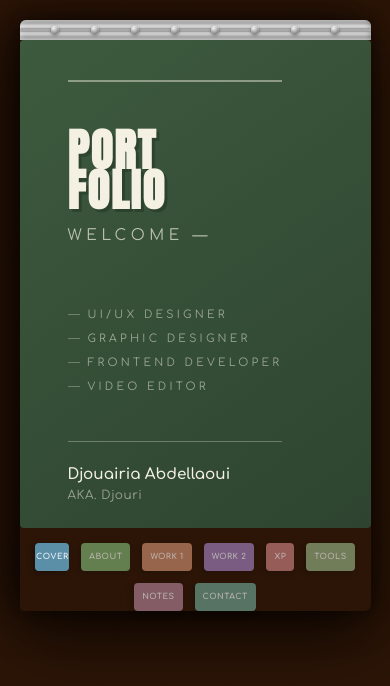
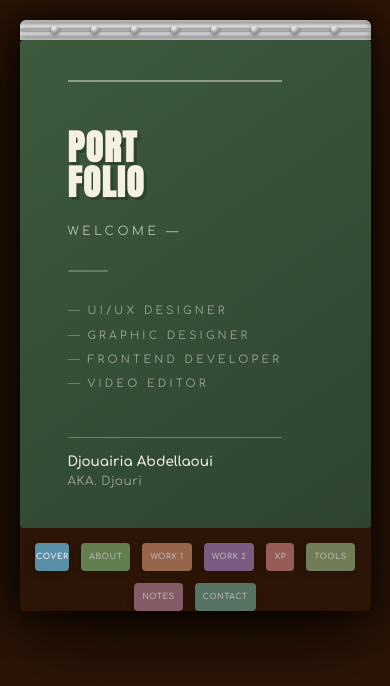
Before and after one commit to Djouriabd/Portfolio, a Next.js app: page / in a window 390 px wide. Shown: the top 686 px of the page. Built offline with nearby package versions, Linux system fonts and the light colour scheme.

Commit message:
fix: resolve cover typography scaling by removing inline overrides and adding explicit mobile media queries

```diff
--- a/src/components/Notebook.tsx
+++ b/src/components/Notebook.tsx
@@ -129,7 +129,8 @@ export default function Notebook() {
   if (isCoverSpread) {
     // Front cover shows the LEFT component as the cover face
     // Back cover shows the LEFT component as the cover face
-    const coverContent = isFirstSpread ? spread.left : spread.left;
+    const coverContent = isFirstSpread ? spread.left : spread.right;
+
 
     return (
       <div className={styles.desk}>
--- a/src/components/covers/BackCover.tsx
+++ b/src/components/covers/BackCover.tsx
@@ -27,9 +27,10 @@ export function BackCoverLeft() {
           Get in Touch
         </div>
 
-        <h2 className={styles.hireTitle} style={{ fontSize: 'clamp(2.8rem, 8vw, 4rem)' }}>
+        <h2 className={styles.hireTitle}>
           Hire<br />Me.
         </h2>
+
 
         <div style={{ width: '40px', height: '2px', background: 'rgba(244,241,226,0.3)', borderRadius: '1px', margin: '1.5rem 0' }} />
 
--- a/src/components/covers/FrontCover.tsx
+++ b/src/components/covers/FrontCover.tsx
@@ -23,9 +23,10 @@ export function FrontCoverLeft() {
         </div>
 
         {/* Main title */}
-        <h1 className={styles.coverTitle} style={{ fontSize: 'clamp(2.8rem, 8vw, 4rem)' }}>
+        <h1 className={styles.coverTitle}>
           PORT<br />FOLIO
         </h1>
+
 
         {/* Welcome */}
         <p className={styles.coverWelcome} style={{ marginTop: '1rem' }}>
@@ -61,7 +62,8 @@ export function FrontCoverLeft() {
 
         {/* Name + year at the bottom */}
         <div style={{ marginTop: 'auto' }}>
-          <p className={styles.coverName} style={{ fontSize: '0.95rem' }}>Djouairia Abdellaoui</p>
+          <p className={styles.coverName}>Djouairia Abdellaoui</p>
+
           <p className={styles.coverRole}>AKA. Djouri</p>
         </div>
       </div>
--- a/src/styles/pages.module.css
+++ b/src/styles/pages.module.css
@@ -103,13 +103,22 @@
 
 .coverTitle {
   font-family: var(--font-anton);
-  font-size: clamp(3rem, 12vw, 7rem);
-  line-height: 0.9;
+  font-size: clamp(2.8rem, 8vw, 4.5rem); /* Default for desktop */
+  line-height: 0.95;
   color: var(--color-paper);
   letter-spacing: 0.04em;
   text-transform: uppercase;
   text-shadow: 3px 3px 0 rgba(0,0,0,0.2);
 }
+
+@media (max-width: 768px) {
+  .coverTitle {
+    font-size: 2.2rem; /* Explicitly smaller for mobile */
+    line-height: 1;
+    margin-bottom: 0.5rem;
+  }
+}
+
 
 
 .coverWelcome {
@@ -121,6 +130,14 @@
   text-transform: uppercase;
 }
 
+@media (max-width: 768px) {
+  .coverWelcome {
+    font-size: 0.75rem;
+    margin-top: 0.8rem;
+  }
+}
+
+
 .coverName {
   font-family: var(--font-comfortaa);
   font-size: 1rem;
@@ -130,6 +147,15 @@
   border-top: 1px solid rgba(244,241,226,0.3);
   padding-top: 1.5rem;
 }
+
+@media (max-width: 768px) {
+  .coverName {
+    font-size: 0.85rem;
+    margin-top: 1.5rem;
+    padding-top: 1rem;
+  }
+}
+
 
 .coverRole {
   font-family: var(--font-comfortaa);
@@ -162,12 +188,20 @@
 
 .hireTitle {
   font-family: var(--font-anton);
-  font-size: clamp(2.2rem, 8vw, 4.5rem);
+  font-size: clamp(2.5rem, 8vw, 4.5rem);
   color: var(--color-paper);
   line-height: 1;
   text-transform: uppercase;
   text-shadow: 2px 2px 0 rgba(0,0,0,0.2);
 }
+
+@media (max-width: 768px) {
+  .hireTitle {
+    font-size: 2.1rem; /* Explicitly smaller for mobile */
+    line-height: 1.1;
+  }
+}
+
 
 
 .hireSubtitle {
```
